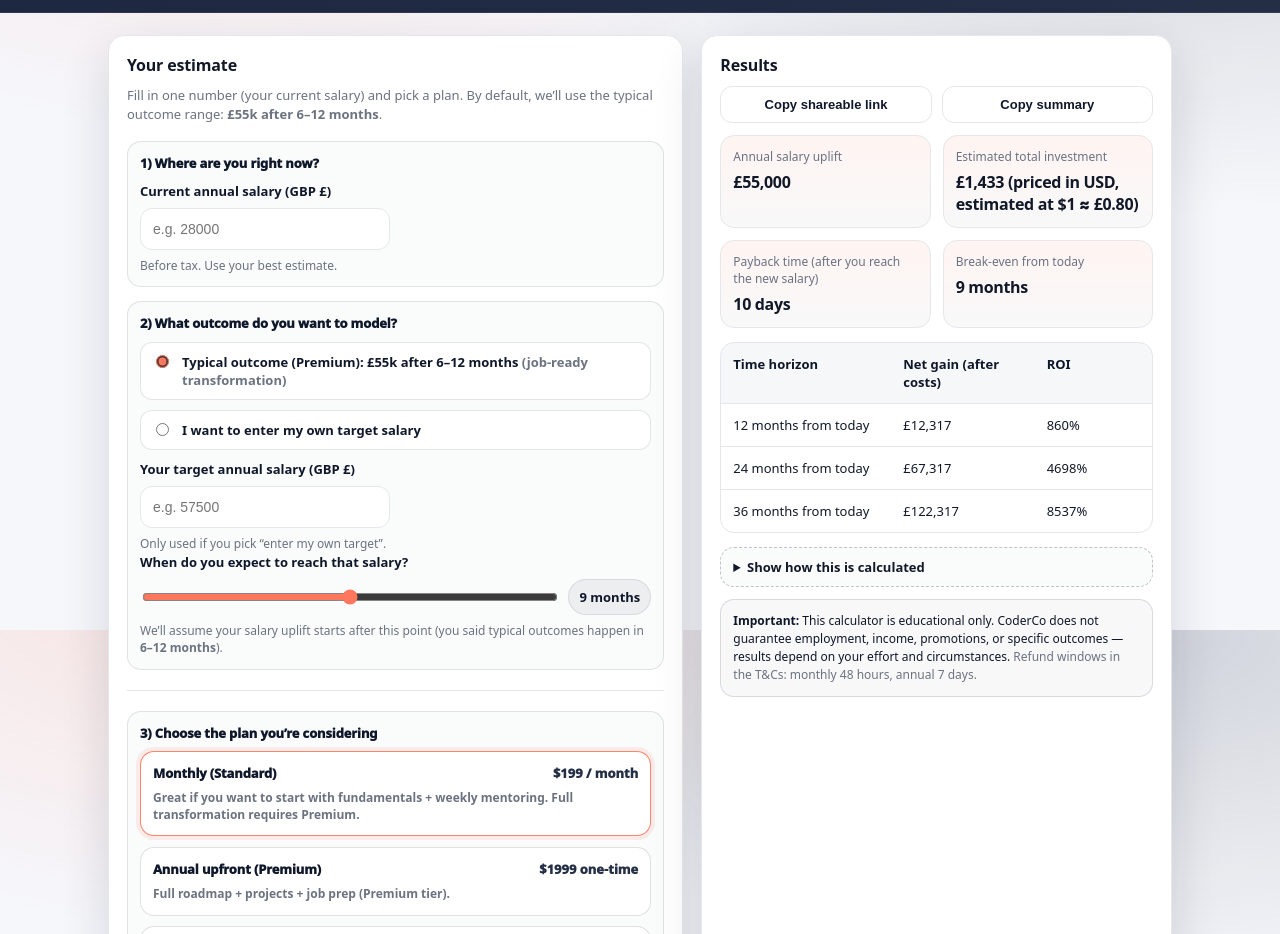
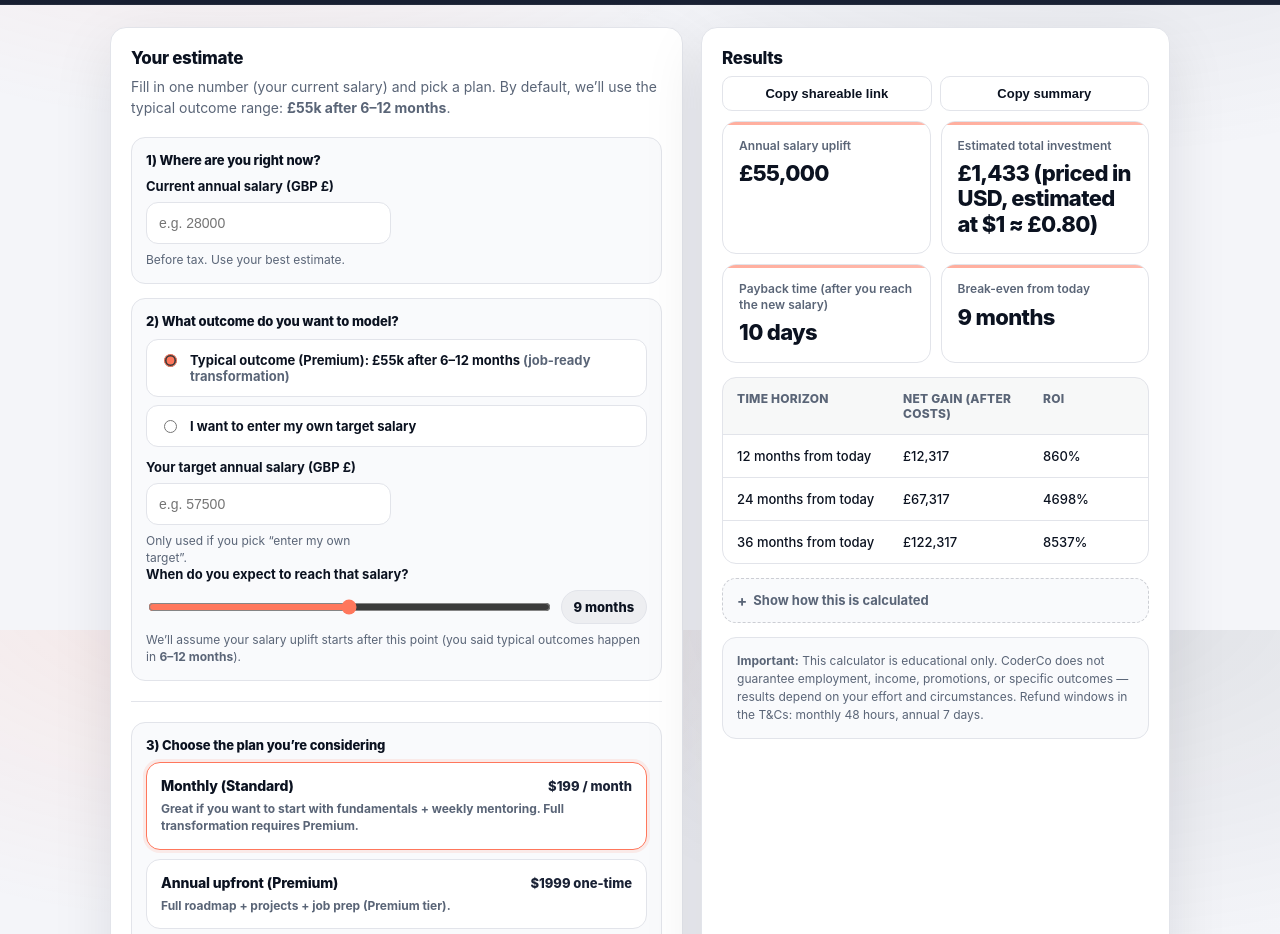
Before and after one commit to a-abukar/coderco-roi-calculator, a plain HTML site: page index.html in a window 1280 px wide. Shown: the part 170-1104 px from the top of the page. Drawn offline with Linux system fonts and the light colour scheme.

Commit message:
update css

```diff
--- a/styles.css
+++ b/styles.css
@@ -1,18 +1,26 @@
 :root {
-  --navy: #242f46;
+  --navy: #1a2235;
   --coral: #ff775c;
   --coral-2: #ff8a74;
-  --bg: #f6f7fb;
+  --bg: #f4f5f9;
   --card: #ffffff;
-  --text: #111827;
-  --muted: #6b7280;
-  --border: #e5e7eb;
-  --shadow: 0 18px 50px rgba(17, 24, 39, 0.14);
+  --text: #0b1220;
+  --muted: #5a6577;
+  --border: #e2e4ea;
+  --shadow: 0 20px 60px rgba(10, 15, 30, 0.10);
   --radius: 16px;
+  --green: #15803d;
+  --green-bg: rgba(21, 128, 61, 0.06);
 }
 
 * {
   box-sizing: border-box;
+}
+
+html {
+  -webkit-font-smoothing: antialiased;
+  -moz-osx-font-smoothing: grayscale;
+  text-rendering: optimizeLegibility;
 }
 
 html,
@@ -22,22 +30,25 @@ body {
 
 body {
   margin: 0;
-  font-family: ui-sans-serif, system-ui, -apple-system, Segoe UI, Roboto, Helvetica, Arial, "Apple Color Emoji",
-    "Segoe UI Emoji";
+  font-family: -apple-system, BlinkMacSystemFont, 'Segoe UI', Roboto, 'Helvetica Neue', Arial, sans-serif;
   color: var(--text);
-  background: radial-gradient(1200px 700px at 20% -10%, rgba(255, 119, 92, 0.18), transparent 55%),
-    radial-gradient(1200px 700px at 90% 0%, rgba(36, 47, 70, 0.18), transparent 55%), var(--bg);
+  background:
+    radial-gradient(ellipse 1000px 600px at 18% -8%, rgba(255, 119, 92, 0.12), transparent 60%),
+    radial-gradient(ellipse 1000px 600px at 85% -4%, rgba(26, 34, 53, 0.10), transparent 60%),
+    var(--bg);
 }
 
 .app {
   min-height: 100%;
 }
 
+/* ---- Header ---- */
+
 .header {
-  background: linear-gradient(135deg, #1d2740, var(--navy));
+  background: linear-gradient(135deg, #171e30, var(--navy));
   color: #fff;
-  padding: 28px 18px;
-  border-bottom: 1px solid rgba(255, 255, 255, 0.08);
+  padding: 24px 20px;
+  border-bottom: 1px solid rgba(255, 255, 255, 0.06);
 }
 
 .header__inner {
@@ -64,14 +75,14 @@ body {
 .brand__title {
   font-weight: 800;
   letter-spacing: -0.02em;
-  font-size: 18px;
+  font-size: 17px;
   line-height: 1.1;
 }
 
 .brand__subtitle {
-  color: rgba(255, 255, 255, 0.85);
+  color: rgba(255, 255, 255, 0.7);
   font-size: 13px;
-  margin-top: 6px;
+  margin-top: 5px;
   max-width: 560px;
 }
 
@@ -79,54 +90,62 @@ body {
   display: inline-flex;
   align-items: center;
   justify-content: center;
-  padding: 10px 14px;
+  padding: 10px 16px;
   border-radius: 999px;
-  border: 1px solid rgba(255, 255, 255, 0.25);
+  border: 1px solid rgba(255, 255, 255, 0.2);
   color: #fff;
   text-decoration: none;
   font-weight: 700;
   font-size: 13px;
   white-space: nowrap;
+  transition: border-color 0.15s ease, background 0.15s ease;
 }
 
 .header__cta:hover {
-  border-color: rgba(255, 255, 255, 0.5);
+  border-color: rgba(255, 255, 255, 0.45);
   background: rgba(255, 255, 255, 0.06);
 }
+
+/* ---- Main Layout ---- */
 
 .main {
   max-width: 1100px;
   margin: 0 auto;
-  padding: 22px 18px 44px;
+  padding: 22px 20px 44px;
   display: grid;
   grid-template-columns: 1.1fr 0.9fr;
   gap: 18px;
 }
+
+/* ---- Cards ---- */
 
 .card {
   background: var(--card);
   border: 1px solid var(--border);
   border-radius: var(--radius);
   box-shadow: var(--shadow);
-  padding: 18px;
+  padding: 20px;
 }
 
 .card__title {
-  margin: 0 0 10px;
-  font-size: 16px;
-  letter-spacing: -0.01em;
+  margin: 0 0 8px;
+  font-size: 17px;
+  font-weight: 800;
+  letter-spacing: -0.02em;
 }
 
 .card__hint {
-  margin: 0 0 16px;
+  margin: 0 0 18px;
   color: var(--muted);
-  font-size: 13px;
-  line-height: 1.5;
+  font-size: 14px;
+  line-height: 1.55;
 }
 
 .muted {
   color: var(--muted);
 }
+
+/* ---- Grid / Fields ---- */
 
 .grid {
   display: grid;
@@ -150,24 +169,24 @@ body {
 }
 
 .step {
-  border: 1px solid rgba(36, 47, 70, 0.12);
+  border: 1px solid var(--border);
   border-radius: 14px;
-  padding: 12px;
-  background: rgba(36, 47, 70, 0.02);
+  padding: 14px;
+  background: rgba(244, 245, 249, 0.5);
 }
 
 .step__title {
-  font-weight: 950;
+  font-weight: 800;
   font-size: 13px;
   letter-spacing: -0.01em;
-  color: #0f172a;
+  color: var(--text);
   margin-bottom: 10px;
 }
 
 label {
   font-weight: 700;
   font-size: 13px;
-  color: #0f172a;
+  color: var(--text);
 }
 
 input,
@@ -175,16 +194,17 @@ select {
   width: 100%;
   border: 1px solid var(--border);
   border-radius: 12px;
-  padding: 12px 12px;
+  padding: 12px;
   font-size: 14px;
   background: #fff;
   outline: none;
+  transition: border-color 0.15s ease, box-shadow 0.15s ease;
 }
 
 input:focus,
 select:focus {
-  border-color: rgba(255, 119, 92, 0.7);
-  box-shadow: 0 0 0 4px rgba(255, 119, 92, 0.12);
+  border-color: rgba(255, 119, 92, 0.6);
+  box-shadow: 0 0 0 3px rgba(255, 119, 92, 0.10);
 }
 
 .field__help {
@@ -200,6 +220,8 @@ select:focus {
   margin: 6px 0;
 }
 
+/* ---- Range Slider ---- */
+
 .range {
   display: grid;
   grid-template-columns: 1fr auto;
@@ -210,17 +232,22 @@ select:focus {
 input[type="range"] {
   padding: 0;
   accent-color: var(--coral);
+  cursor: pointer;
 }
 
 .range__value {
   font-weight: 800;
   font-size: 13px;
-  color: #0f172a;
-  background: rgba(36, 47, 70, 0.06);
-  border: 1px solid rgba(36, 47, 70, 0.1);
-  padding: 8px 10px;
+  color: var(--text);
+  background: rgba(26, 34, 53, 0.05);
+  border: 1px solid var(--border);
+  padding: 8px 12px;
   border-radius: 999px;
+  min-width: 80px;
+  text-align: center;
 }
+
+/* ---- Buttons ---- */
 
 .actions {
   grid-column: 1 / -1;
@@ -232,33 +259,43 @@ input[type="range"] {
 .btn {
   flex: 1;
   border: 0;
-  border-radius: 14px;
-  padding: 12px 14px;
-  font-weight: 800;
+  border-radius: 12px;
+  padding: 13px 16px;
+  font-size: 14px;
+  font-weight: 700;
   cursor: pointer;
   background: linear-gradient(135deg, var(--coral), var(--coral-2));
-  color: #111827;
+  color: #fff;
+  transition: transform 0.15s ease, box-shadow 0.15s ease;
+  box-shadow: 0 3px 12px rgba(255, 119, 92, 0.2);
 }
 
 .btn:hover {
-  filter: saturate(1.05);
+  transform: translateY(-1px);
+  box-shadow: 0 5px 20px rgba(255, 119, 92, 0.3);
+}
+
+.btn:active {
+  transform: translateY(0);
 }
 
 .btn--ghost {
   background: #fff;
   border: 1px solid var(--border);
-  color: #0f172a;
+  color: var(--text);
+  box-shadow: none;
 }
 
 .btn--ghost:hover {
-  border-color: rgba(36, 47, 70, 0.35);
+  border-color: rgba(26, 34, 53, 0.3);
+  box-shadow: 0 2px 8px rgba(0, 0, 0, 0.04);
+  transform: translateY(-1px);
 }
 
 .btn--sm {
-  padding: 10px 12px;
-  border-radius: 12px;
+  padding: 9px 14px;
+  border-radius: 10px;
   font-size: 13px;
-  font-weight: 900;
 }
 
 .linklike {
@@ -267,28 +304,35 @@ input[type="range"] {
   padding: 0;
   margin: 0;
   color: var(--navy);
-  font-weight: 800;
+  font-weight: 700;
   cursor: pointer;
   text-decoration: underline;
   text-underline-offset: 2px;
 }
 
+/* ---- Choice / Radio ---- */
+
 .choice {
   display: grid;
-  gap: 10px;
-  margin-bottom: 10px;
+  gap: 8px;
+  margin-bottom: 12px;
 }
 
 .choice__row {
   display: flex;
   gap: 10px;
   align-items: flex-start;
-  padding: 10px;
+  padding: 12px;
   border-radius: 12px;
-  border: 1px solid rgba(36, 47, 70, 0.12);
+  border: 1px solid var(--border);
   background: #fff;
   cursor: pointer;
   user-select: none;
+  transition: border-color 0.12s ease, box-shadow 0.12s ease;
+}
+
+.choice__row:hover {
+  border-color: rgba(255, 119, 92, 0.3);
 }
 
 .choice__row input {
@@ -297,10 +341,12 @@ input[type="range"] {
   accent-color: var(--coral);
 }
 
+/* ---- Plan Selection ---- */
+
 .plans {
   display: grid;
   grid-template-columns: 1fr;
-  gap: 10px;
+  gap: 8px;
   margin-bottom: 12px;
 }
 
@@ -317,11 +363,15 @@ input[type="range"] {
 }
 
 .plan__body {
-  border: 1px solid rgba(36, 47, 70, 0.14);
+  border: 1px solid var(--border);
   border-radius: 14px;
-  padding: 12px;
+  padding: 14px;
   background: #fff;
-  transition: border-color 120ms ease, box-shadow 120ms ease, transform 120ms ease;
+  transition: border-color 0.15s ease, box-shadow 0.15s ease, transform 0.15s ease;
+}
+
+.plan__body:hover {
+  border-color: rgba(255, 119, 92, 0.25);
 }
 
 .plan__top {
@@ -332,30 +382,32 @@ input[type="range"] {
 }
 
 .plan__name {
-  font-weight: 950;
+  font-weight: 800;
   letter-spacing: -0.01em;
-  color: #0f172a;
-  font-size: 13px;
+  color: var(--text);
+  font-size: 14px;
 }
 
 .plan__price {
-  font-weight: 950;
+  font-weight: 800;
   color: var(--navy);
   font-size: 13px;
 }
 
 .plan__desc {
-  margin-top: 8px;
+  margin-top: 6px;
   color: var(--muted);
   font-size: 12px;
-  line-height: 1.4;
+  line-height: 1.45;
 }
 
 .plan input:checked + .plan__body {
-  border-color: rgba(255, 119, 92, 0.9);
-  box-shadow: 0 0 0 4px rgba(255, 119, 92, 0.12);
+  border-color: var(--coral);
+  box-shadow: 0 0 0 3px rgba(255, 119, 92, 0.12);
   transform: translateY(-1px);
 }
+
+/* ---- Results ---- */
 
 .results {
   display: grid;
@@ -364,60 +416,56 @@ input[type="range"] {
 
 .resultActions {
   display: flex;
-  gap: 10px;
-  margin-bottom: 12px;
+  gap: 8px;
+  margin-bottom: 10px;
   flex-wrap: wrap;
 }
 
-.toast {
-  position: fixed;
-  left: 50%;
-  bottom: 18px;
-  transform: translateX(-50%);
-  background: rgba(15, 23, 42, 0.92);
-  color: #fff;
-  padding: 10px 12px;
-  border-radius: 999px;
-  font-size: 13px;
-  font-weight: 800;
-  box-shadow: 0 18px 50px rgba(17, 24, 39, 0.22);
-  opacity: 0;
-  pointer-events: none;
-  transition: opacity 160ms ease, transform 160ms ease;
-  max-width: calc(100vw - 24px);
-  text-align: center;
-  z-index: 50;
-}
-
-.toast--show {
-  opacity: 1;
-  transform: translateX(-50%) translateY(-4px);
-}
+/* ---- KPIs — the money shot ---- */
 
 .kpis {
   display: grid;
   grid-template-columns: repeat(2, minmax(0, 1fr));
-  gap: 12px;
+  gap: 10px;
 }
 
 .kpi {
   border: 1px solid var(--border);
   border-radius: 14px;
-  padding: 12px;
-  background: linear-gradient(180deg, rgba(255, 119, 92, 0.08), rgba(36, 47, 70, 0.03));
+  padding: 16px;
+  background: #fff;
+  position: relative;
+  overflow: hidden;
+}
+
+.kpi::before {
+  content: "";
+  position: absolute;
+  top: 0;
+  left: 0;
+  right: 0;
+  height: 3px;
+  background: linear-gradient(90deg, var(--coral), var(--coral-2));
+  opacity: 0.6;
 }
 
 .kpi__label {
   font-size: 12px;
   color: var(--muted);
+  font-weight: 600;
+  line-height: 1.3;
 }
 
 .kpi__value {
-  margin-top: 6px;
-  font-size: 16px;
-  font-weight: 900;
-  letter-spacing: -0.02em;
+  margin-top: 8px;
+  font-size: 22px;
+  font-weight: 800;
+  letter-spacing: -0.03em;
+  color: var(--text);
+  line-height: 1.15;
 }
+
+/* ---- Results Table ---- */
 
 .table {
   border: 1px solid var(--border);
@@ -429,9 +477,11 @@ input[type="range"] {
   display: grid;
   grid-template-columns: 1.2fr 1fr 0.7fr;
   gap: 10px;
-  padding: 12px;
+  padding: 13px 14px;
   border-top: 1px solid var(--border);
   font-size: 13px;
+  font-weight: 500;
+  transition: background 0.1s ease;
 }
 
 .table__row:first-child {
@@ -439,51 +489,112 @@ input[type="range"] {
 }
 
 .table__row--head {
-  background: rgba(36, 47, 70, 0.04);
-  font-weight: 900;
-  color: #0f172a;
+  background: rgba(26, 34, 53, 0.03);
+  font-weight: 800;
+  font-size: 12px;
+  color: var(--muted);
+  text-transform: uppercase;
+  letter-spacing: 0.02em;
 }
 
+.table__row:not(.table__row--head):hover {
+  background: rgba(255, 119, 92, 0.03);
+}
+
+/* ---- Toast ---- */
+
+.toast {
+  position: fixed;
+  left: 50%;
+  bottom: 20px;
+  transform: translateX(-50%);
+  background: var(--navy);
+  color: #fff;
+  padding: 10px 16px;
+  border-radius: 999px;
+  font-size: 13px;
+  font-weight: 700;
+  box-shadow: 0 12px 40px rgba(10, 15, 30, 0.25);
+  opacity: 0;
+  pointer-events: none;
+  transition: opacity 0.2s ease, transform 0.2s ease;
+  max-width: calc(100vw - 24px);
+  text-align: center;
+  z-index: 50;
+}
+
+.toast--show {
+  opacity: 1;
+  transform: translateX(-50%) translateY(-4px);
+}
+
+/* ---- Details / Explainer ---- */
+
 .details {
-  border: 1px dashed rgba(36, 47, 70, 0.28);
+  border: 1px dashed rgba(26, 34, 53, 0.2);
   border-radius: 14px;
-  padding: 10px 12px;
-  background: rgba(36, 47, 70, 0.02);
+  padding: 12px 14px;
+  background: rgba(244, 245, 249, 0.5);
 }
 
 .details summary {
   cursor: pointer;
-  font-weight: 900;
+  font-weight: 700;
   font-size: 13px;
+  color: var(--muted);
+  list-style: none;
+  display: flex;
+  align-items: center;
+  gap: 6px;
+}
+
+.details summary::-webkit-details-marker {
+  display: none;
+}
+
+.details summary::before {
+  content: "+";
+  font-size: 15px;
+  font-weight: 700;
+  color: var(--muted);
+  transition: transform 0.2s ease;
+}
+
+.details[open] summary::before {
+  transform: rotate(45deg);
 }
 
 .details__body {
-  margin-top: 10px;
-  color: #0f172a;
+  margin-top: 12px;
+  color: var(--text);
   font-size: 13px;
-  line-height: 1.55;
+  line-height: 1.6;
 }
 
+/* ---- Notice ---- */
+
 .notice {
-  margin-top: 12px;
+  margin-top: 14px;
   border-radius: 14px;
-  border: 1px solid rgba(36, 47, 70, 0.15);
-  background: rgba(36, 47, 70, 0.03);
-  padding: 12px;
+  border: 1px solid var(--border);
+  background: rgba(244, 245, 249, 0.5);
+  padding: 14px;
   font-size: 12px;
   line-height: 1.5;
-  color: #0f172a;
+  color: var(--muted);
 }
 
 .inlineNotice {
   border-radius: 14px;
-  border: 1px solid rgba(36, 47, 70, 0.15);
-  background: rgba(36, 47, 70, 0.03);
+  border: 1px solid var(--border);
+  background: rgba(244, 245, 249, 0.5);
   padding: 12px;
   font-size: 12px;
   line-height: 1.5;
-  color: #0f172a;
+  color: var(--text);
 }
+
+/* ---- Footer ---- */
 
 .footer {
   grid-column: 1 / -1;
@@ -506,6 +617,8 @@ input[type="range"] {
   text-align: right;
   max-width: 560px;
 }
+
+/* ---- Responsive ---- */
 
 @media (max-width: 980px) {
   .main {
@@ -540,6 +653,10 @@ input[type="range"] {
     grid-template-columns: 1fr;
   }
 
+  .kpi__value {
+    font-size: 20px;
+  }
+
   .footer {
     flex-direction: column;
     align-items: flex-start;
```
